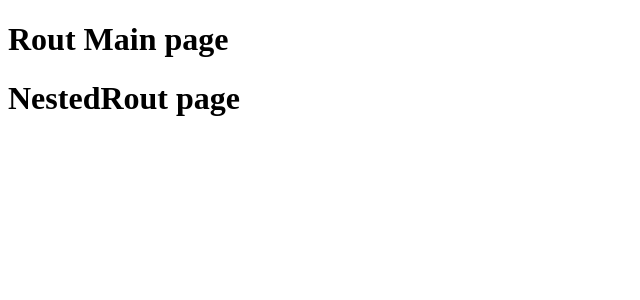
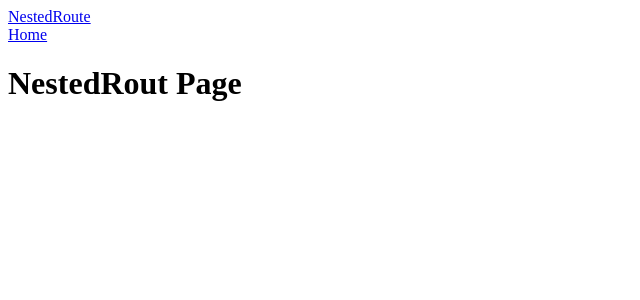
Before and after one commit to Krunal01/Practice, a React (Create React App) app: page /NestedRout in a window 1280 px wide. Shown: the top 300 px of the page, without its empty margins (0-640 px from the left). Built offline with nearby package versions, Linux system fonts and the light colour scheme.

Commit message:
React Router with Link

```diff
--- a/src/NestedRout.js
+++ b/src/NestedRout.js
@@ -3,7 +3,7 @@ import React from "react";
 function NestedRout() {
   return (
     <div>
-      <h1>NestedRout page</h1>
+      <h1>NestedRout Page</h1>
     </div>
   );
 }
--- a/src/Rout.js
+++ b/src/Rout.js
@@ -1,13 +1,16 @@
 import React from "react";
-import { BrowserRouter, Route, Routes } from "react-router-dom";
+import { BrowserRouter, Route, Routes, Link } from "react-router-dom";
 import SubRoute from "./SubRoute";
 import NestedRout from "./NestedRout";
 
 function Rout() {
   return (
     <div>
-      <h1>Rout Main page</h1>
+      {/* <h1>Rout Main page</h1> */}
       <BrowserRouter>
+        <Link to="/NestedRout">NestedRoute</Link>
+        <br></br>
+        <Link to="/">Home</Link>
         <Routes>
           <Route path="/" element={<SubRoute />} />
           <Route path="/NestedRout" element={<NestedRout />} />
```
